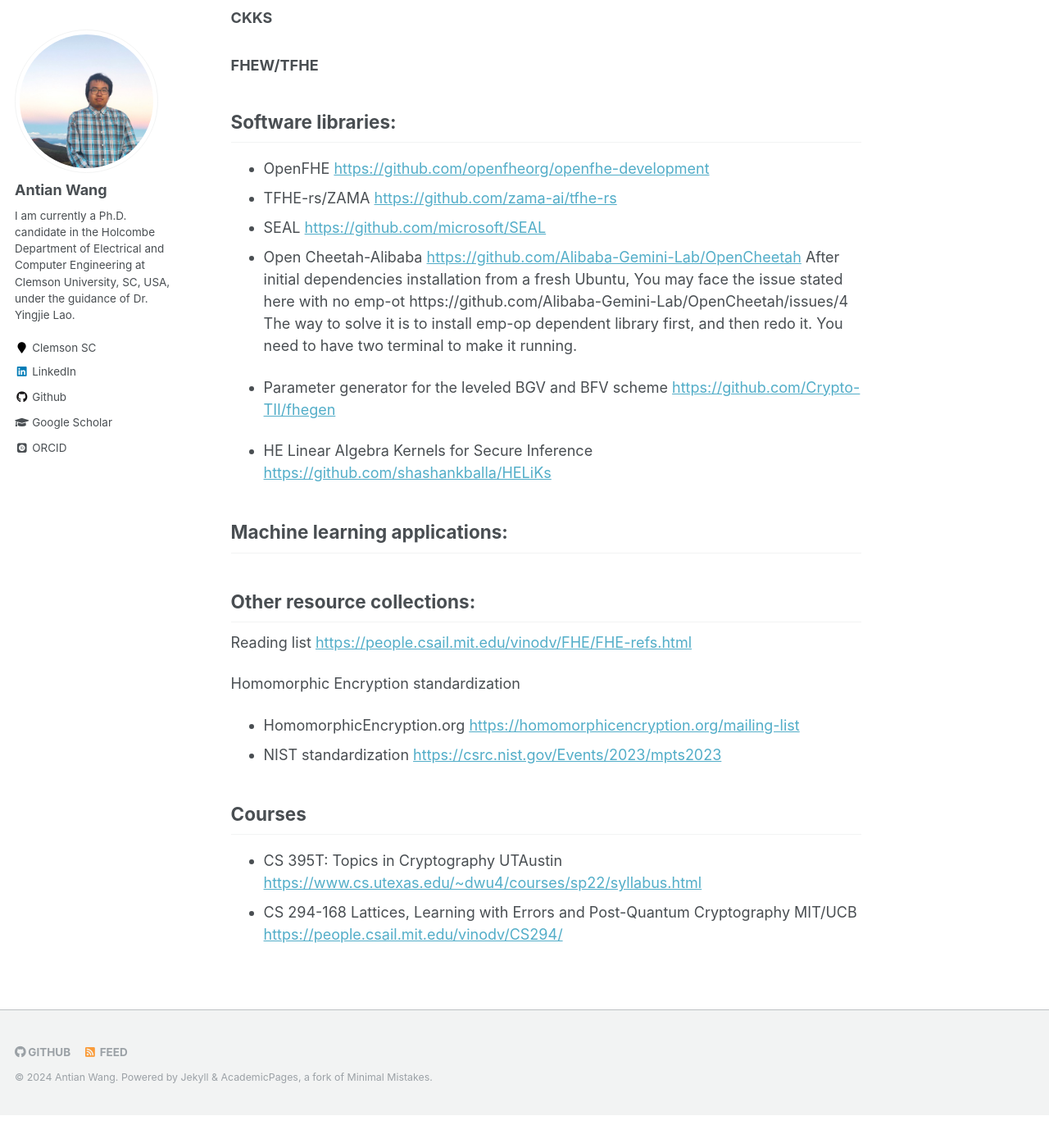
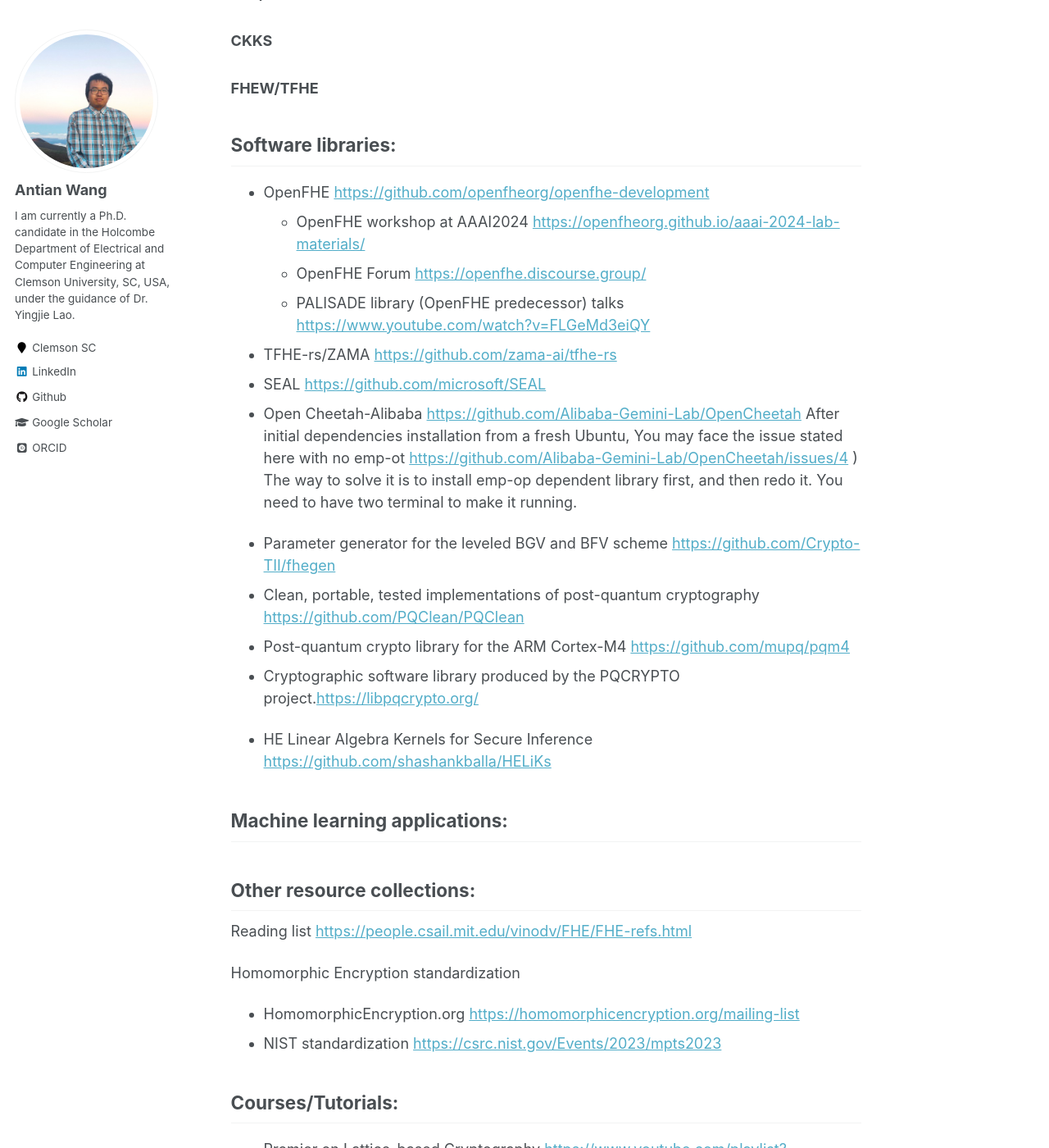
Before and after one commit to wangantian/wangantian.github.io, a Jekyll site: the page built from _resources/he.md, in a window 1280 px wide and 1400 px high, scrolled down 327 px. Shown: the whole window at 82% size. Built offline with Jekyll 4.4.1, drawn with Linux system fonts in a browser that asks for light colours; some web fonts are replaced; before the commit the page ends 1687 px from its top, so only the background shows below that; some of the changed text lies outside the part shown.

Commit message:
2024_0223_update

```diff
--- a/_resources/he.md
+++ b/_resources/he.md
@@ -1,6 +1,6 @@
 ---
 permalink: /he/
-title: "Homomorphic Encryption"
+title: "Homomorphic Encryption and Lattice-based Cryptography"
 author_profile: true
 redirect_from:
   - /he.html
@@ -15,16 +15,23 @@ redirect_from:
 
 ## Software libraries:
 * OpenFHE [https://github.com/openfheorg/openfhe-development](https://github.com/openfheorg/openfhe-development)
+	* OpenFHE workshop at AAAI2024 [https://openfheorg.github.io/aaai-2024-lab-materials/](https://openfheorg.github.io/aaai-2024-lab-materials/)
+	* OpenFHE Forum [https://openfhe.discourse.group/](https://openfhe.discourse.group/)
+	* PALISADE library (OpenFHE predecessor) talks [https://www.youtube.com/watch?v=FLGeMd3eiQY](https://www.youtube.com/watch?v=FLGeMd3eiQY)
 * TFHE-rs/ZAMA [https://github.com/zama-ai/tfhe-rs](TFHE-rs/ZAMA)
 * SEAL [https://github.com/microsoft/SEAL](https://github.com/microsoft/SEAL)
 * Open Cheetah-Alibaba [https://github.com/Alibaba-Gemini-Lab/OpenCheetah](https://github.com/Alibaba-Gemini-Lab/OpenCheetah)
 After initial dependencies installation from a fresh Ubuntu,
 You may face the issue stated here with no emp-ot
-https://github.com/Alibaba-Gemini-Lab/OpenCheetah/issues/4
+[https://github.com/Alibaba-Gemini-Lab/OpenCheetah/issues/4]([https://github.com/Alibaba-Gemini-Lab/OpenCheetah/issues/4])
+)
 The way to solve it is to install emp-op dependent library first, and then redo it.
 You need to have two terminal to make it running.
 
 * Parameter generator for the leveled BGV and BFV scheme [https://github.com/Crypto-TII/fhegen](https://github.com/Crypto-TII/fhegen)
+* Clean, portable, tested implementations of post-quantum cryptography [https://github.com/PQClean/PQClean](https://github.com/PQClean/PQClean)
+* Post-quantum crypto library for the ARM Cortex-M4 [https://github.com/mupq/pqm4](https://github.com/mupq/pqm4)
+* Cryptographic software library produced by the PQCRYPTO project.[https://libpqcrypto.org/](https://libpqcrypto.org/)
 
 * HE Linear Algebra Kernels for Secure Inference [https://github.com/shashankballa/HELiKs](https://github.com/shashankballa/HELiKs)
 
@@ -37,12 +44,20 @@ Reading list [https://people.csail.mit.edu/vinodv/FHE/FHE-refs.html](https://peo
 
 Homomorphic Encryption standardization
 * HomomorphicEncryption.org [https://homomorphicencryption.org/mailing-list](https://homomorphicencryption.org/mailing-list)
-* NIST standardization [https://csrc.nist.gov/Events/2023/mpts2023](https://csrc.nist.gov/Events/2023/mpts2023
-)
+* NIST standardization [https://csrc.nist.gov/Events/2023/mpts2023](https://csrc.nist.gov/Events/2023/mpts2023)
 
 
 
-## Courses
+## Courses/Tutorials:
+* Premier on Lattice-based Cryptography [https://www.youtube.com/playlist?list=PLMItfTVgwEAvTX4-sZkcF5s3-l1JDocY0](https://www.youtube.com/playlist?list=PLMItfTVgwEAvTX4-sZkcF5s3-l1JDocY0)
+* Another longer playlist on Lattice-based Cryptography [https://www.youtube.com/playlist?list=PLasTV9KvJPBukwWUGoLJHCNG9IPJUA5Sg](https://www.youtube.com/playlist?list=PLasTV9KvJPBukwWUGoLJHCNG9IPJUA5Sg)
+* Summer School on Post-Quantum Cryptography 2017 [https://2017.pqcrypto.org/school/schedule.html](https://2017.pqcrypto.org/school/schedule.html)
+* Executive School on Post-Quantum Cryptography 2017 [https://2017.pqcrypto.org/exec/schedule.html](https://2017.pqcrypto.org/exec/schedule.html)
+* Post-Quantum Cryptography for Embedded Systems by Tim Güneysu[https://ches.iacr.org/2017/program.shtml](https://ches.iacr.org/2017/program.shtml)
+* Isogeny-Based Cryptography in Hardware by Reza Azarderaksh[https://ches.iacr.org/2019/program.shtml](https://ches.iacr.org/2019/program.shtml)
+* Post-Quantum Cryptography by Chris Peikert[https://www.youtube.com/watch?v=dbP2cgTsrRo](https://www.youtube.com/watch?v=dbP2cgTsrRo)
+*
+*
 * CS 395T: Topics in Cryptography UTAustin [https://www.cs.utexas.edu/~dwu4/courses/sp22/syllabus.html](https://www.cs.utexas.edu/~dwu4/courses/sp22/syllabus.html)
 * CS 294-168 Lattices, Learning with Errors and Post-Quantum Cryptography MIT/UCB
 [https://people.csail.mit.edu/vinodv/CS294/](https://people.csail.mit.edu/vinodv/CS294/)
```
Also changed, not shown: _resources/resources.md (+9 -2 lines), _resources/vitis_install.md (added, +44 -0 lines), _resources/vitis_usage.md (+1 -0 lines), _teaching/Clemson_ECE2090.md (+2 -1 lines).
